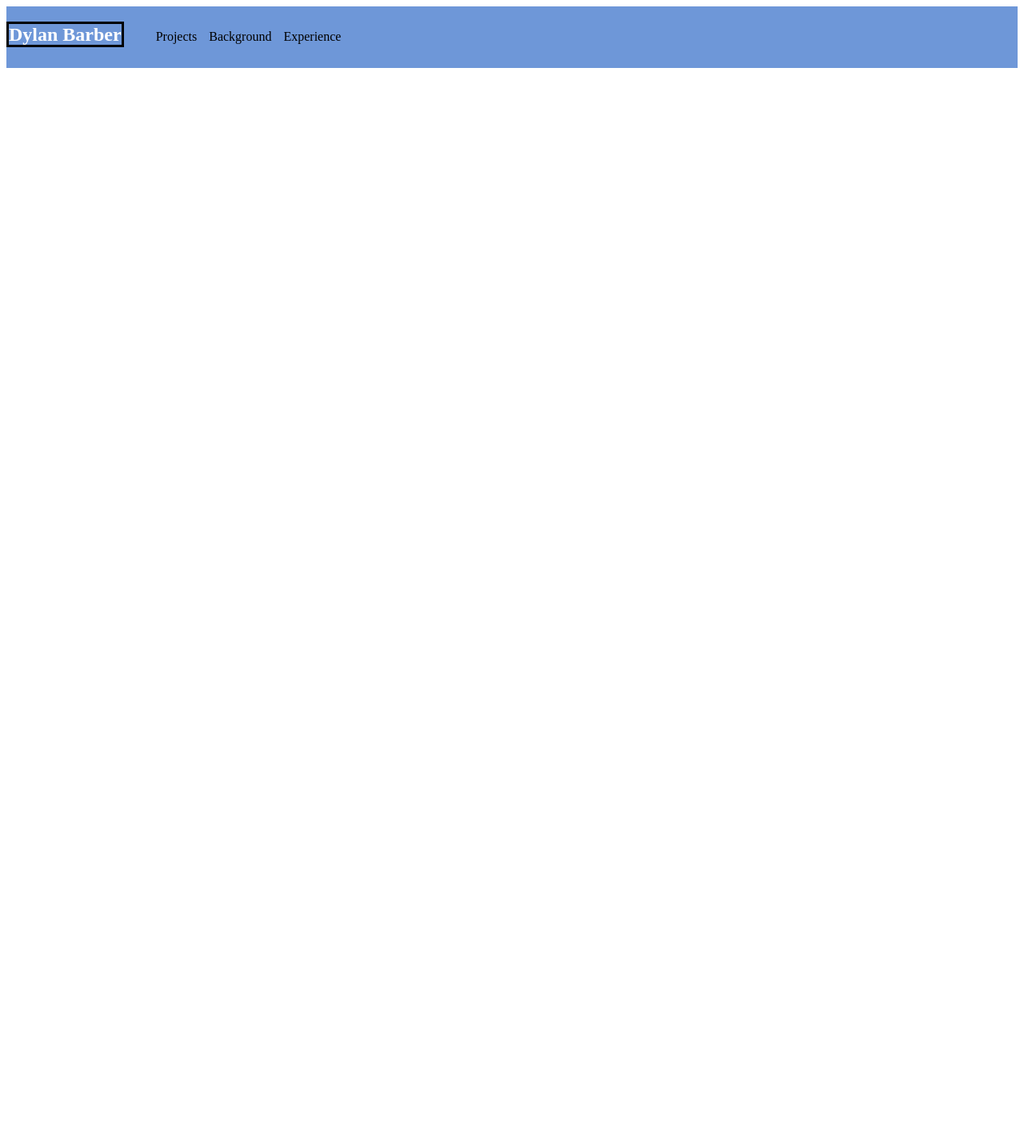
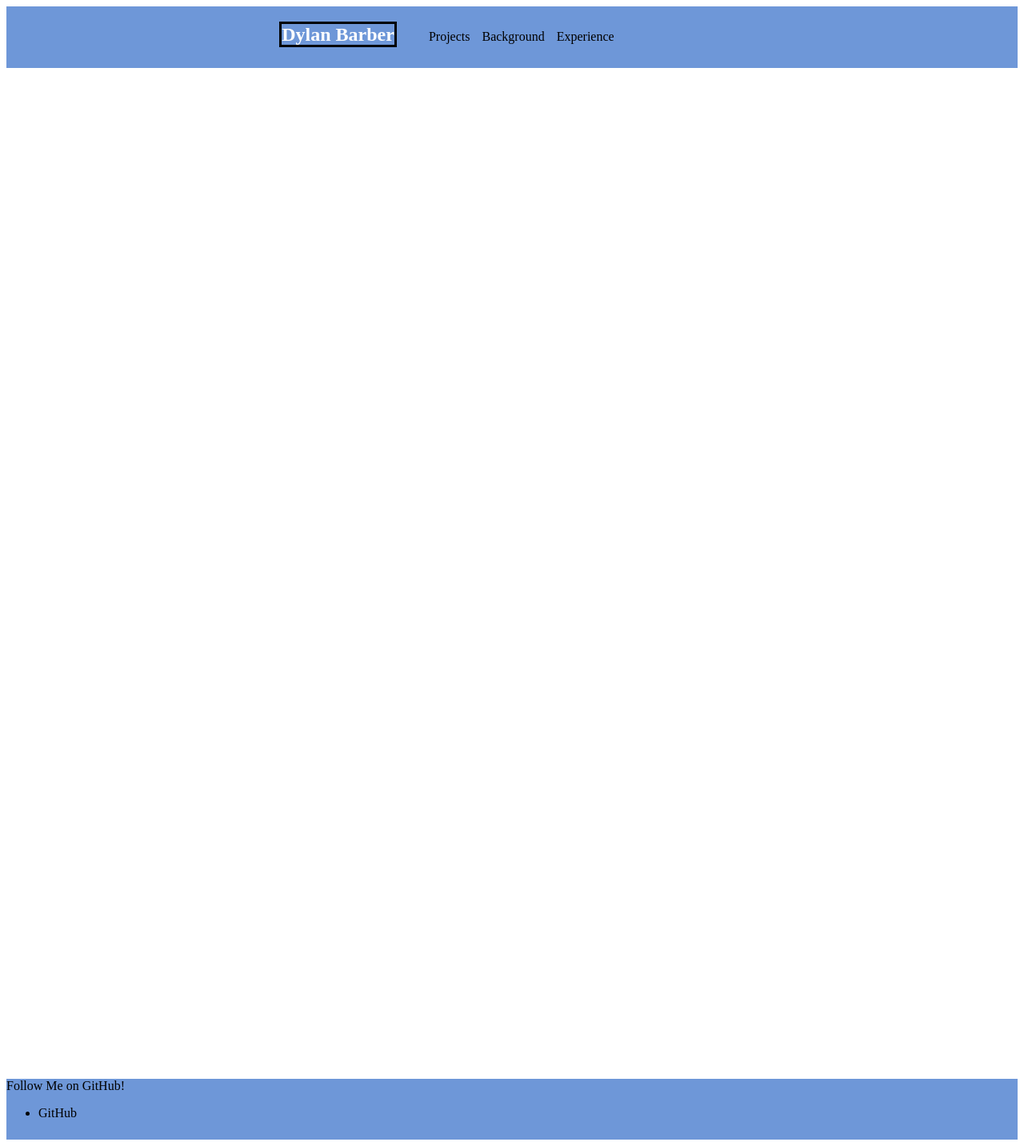
Before and after one commit to DylanBarber/dylanbarber.github.io, a plain HTML site: page index.html in a window 1280 px wide. Shown: the whole page at 80% size. Before the commit the page ends 800 px from the top, so only its background shows below. Drawn offline with nearby package versions, Linux system fonts and the light colour scheme.

Commit message:
Add footer and styling changes

```diff
--- a/index.html
+++ b/index.html
@@ -7,9 +7,9 @@
         <link type="text/css" rel="stylesheet" href="./lib/styles.css">
     </head>
     <body>
-        <div id="root">
-
-        </div>
+        <div id="header"></div>
+        <div id="content" class="page-wrapper"></div>
+        <div id="footer"></div>
         <script crossorigin src="https://unpkg.com/react@16/umd/react.development.js"></script>
         <script crossorigin src="https://unpkg.com/react-dom@16/umd/react-dom.development.js"></script>
         <script src="https://unpkg.com/babel-standalone@6/babel.min.js"></script>
--- a/lib/app.js
+++ b/lib/app.js
@@ -26,5 +26,9 @@ function Footer(props) {
 }
 ReactDOM.render(
     <Header />,
-    document.getElementById('root')
+    document.getElementById('header')
 )
+ReactDOM.render(
+    <Footer />,
+    document.getElementById('footer')
+)
--- a/lib/styles.css
+++ b/lib/styles.css
@@ -1,7 +1,10 @@
+header {
+    background-color: #6e97d8;
+}
 .headernav1 {
-    background-color: #6e97d8;
     height: 55px;
     padding-top: 22px;
+    margin-left: 27%;
 }
 
 .headernav1h1 {
@@ -23,3 +26,14 @@
     padding-right: 15px;
     margin-bottom: 10px;
 }
+.page-wrapper {
+    margin-right: 20%;
+    margin-left: 20%;
+}
+footer {
+    background-color: #6e97d8;
+    height: 76px;
+    position: relative;
+    width: 100%;
+    margin-top: 100%
+}
```
